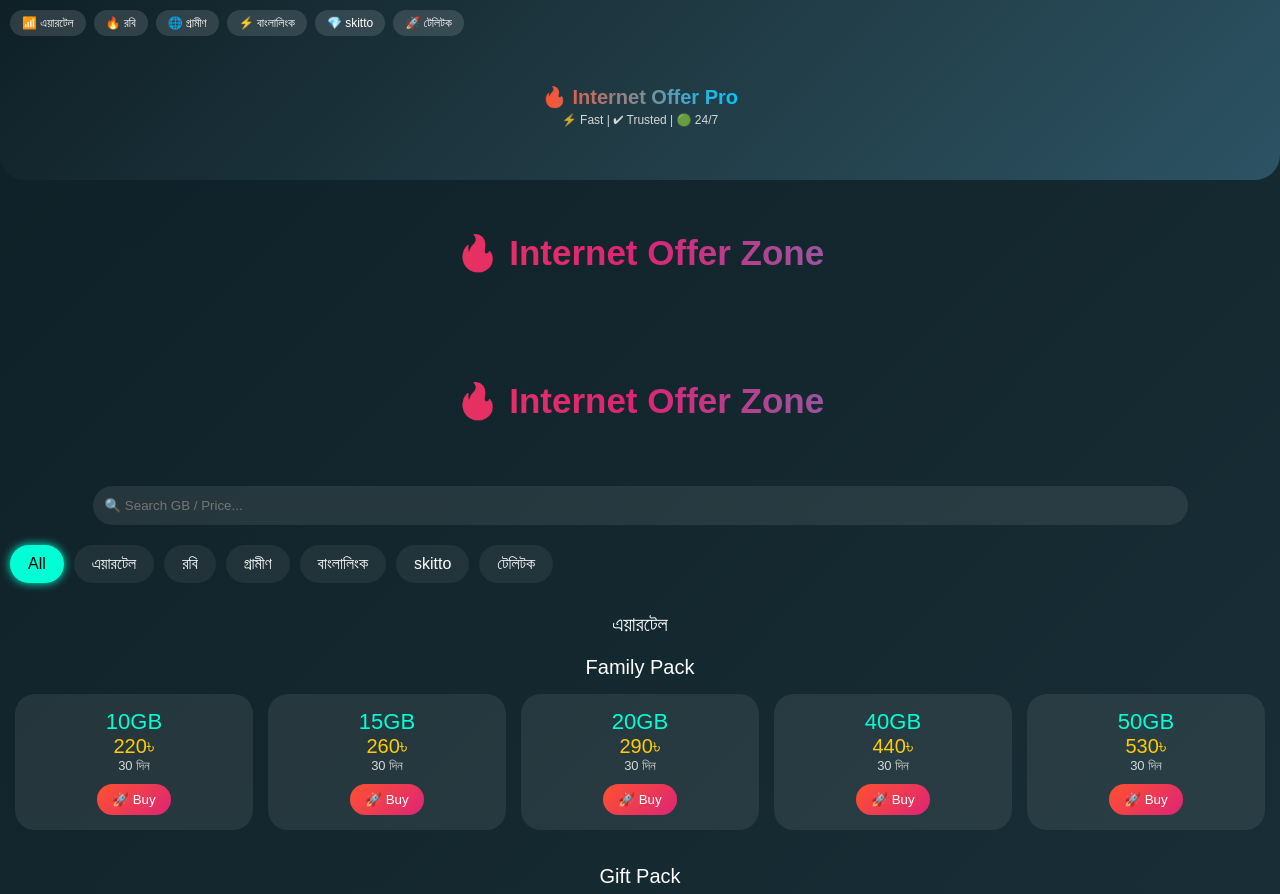
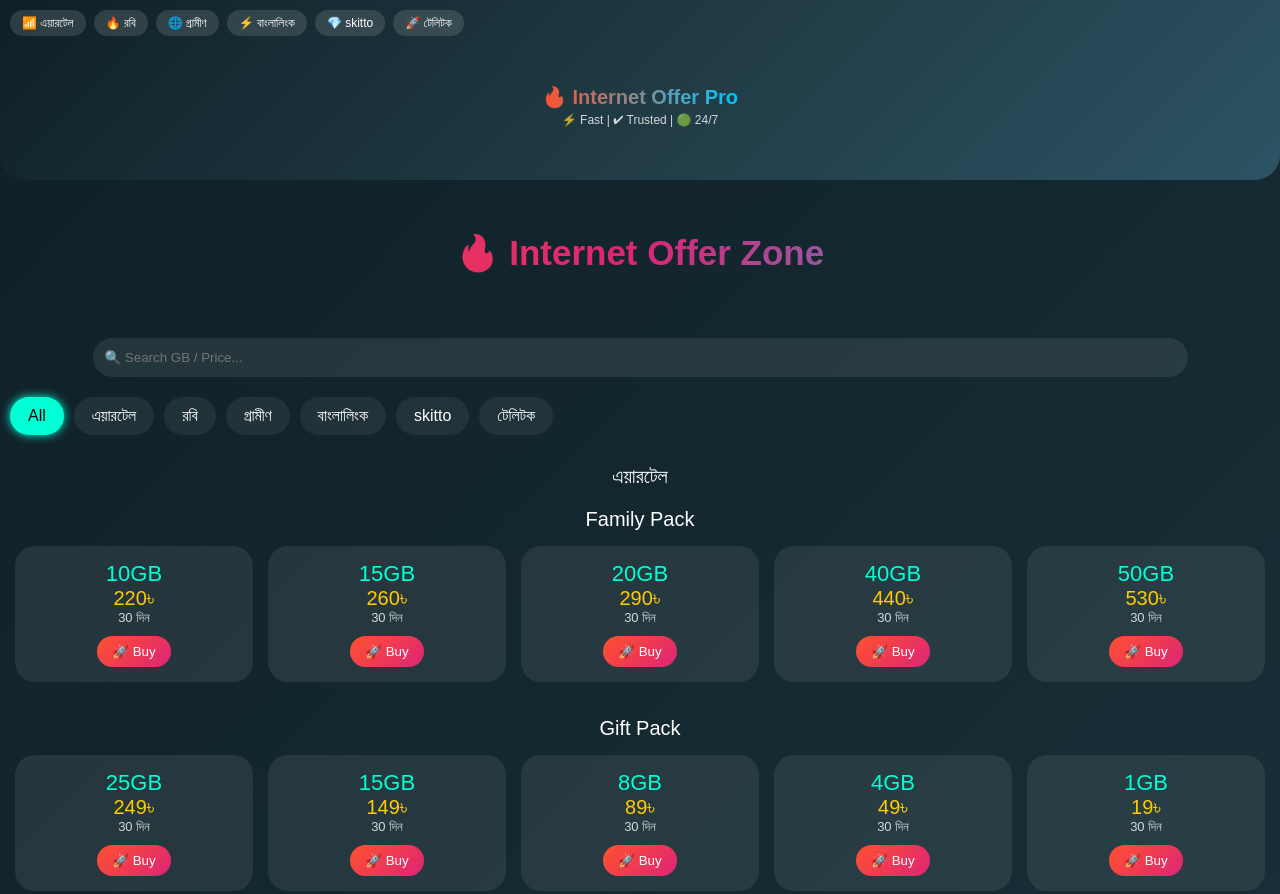
Before and after one commit to free122055-png/internet-offer-site, a plain HTML site: page index.html in a window 1280 px wide. Shown: the top 894 px of the page. Drawn offline with Linux system fonts and the light colour scheme.

Commit message:
Update index.html

```diff
--- a/index.html
+++ b/index.html
@@ -189,9 +189,7 @@ margin:4px 0;
     <h1>🔥 Internet Offer Zone</h1>
   </header>
 
-<header>
-<h1>🔥 Internet Offer Zone</h1>
-</header>
+
 
 <div class="controls">
 <input type="text" id="searchBox" placeholder="🔍 Search GB / Price...">
```
